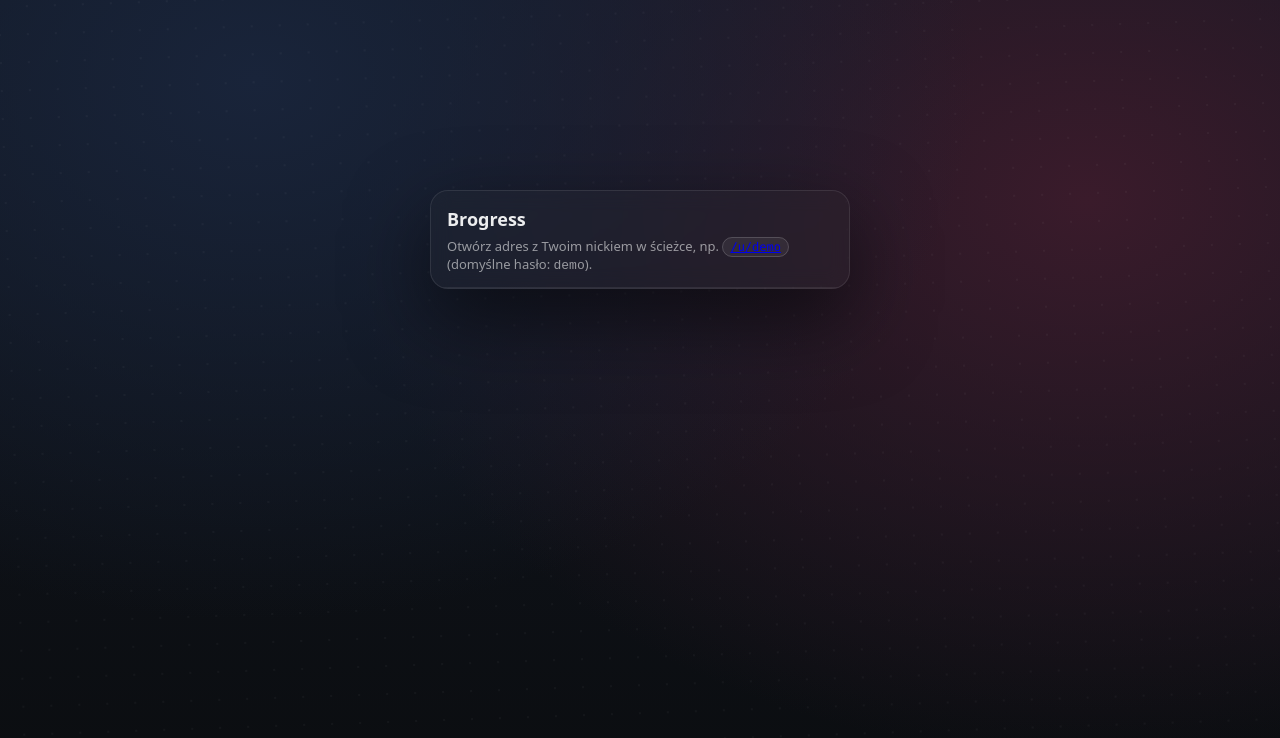
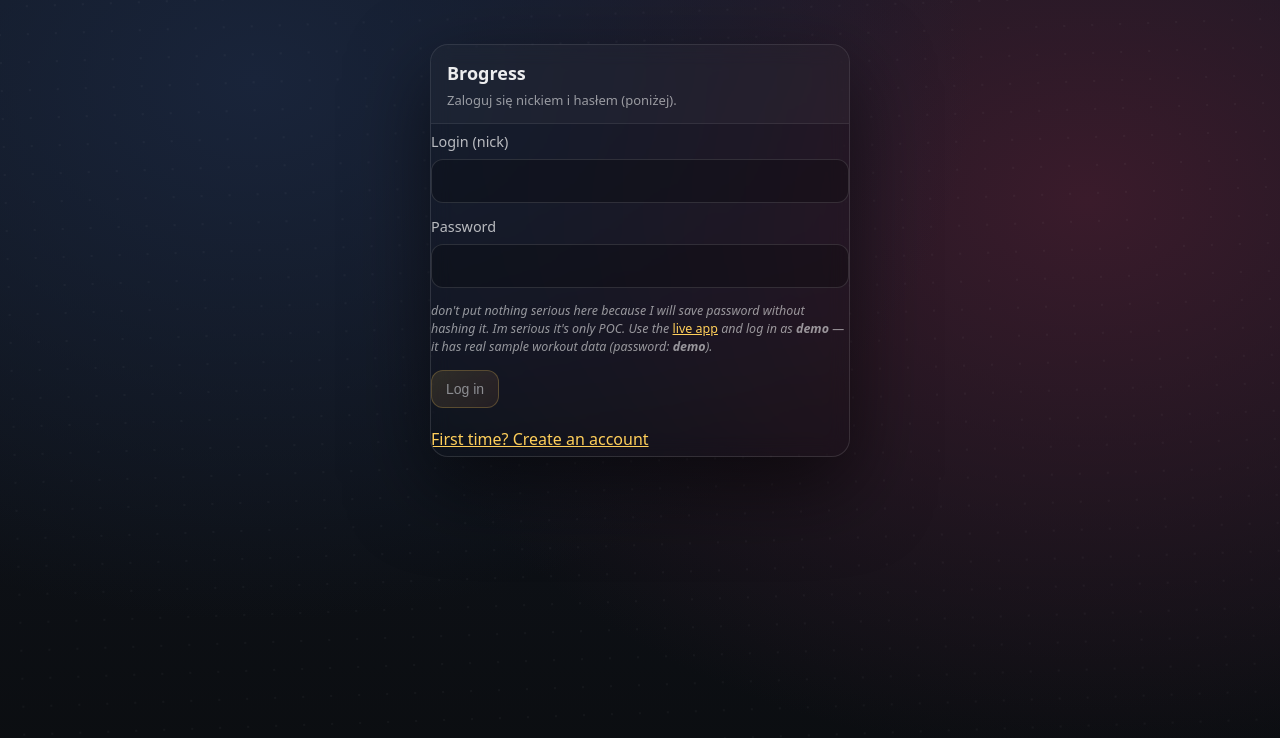
Before and after one commit to KarolPietryka/brogress_F, a React (Vite) app in the folder fe/: page / in a window 1280 px wide. Shown: the top 738 px of the page. Built offline with nearby package versions, Linux system fonts and the light colour scheme; no server answers.

Commit message:
[Add]Add login to login page

```diff
--- a/fe/src/EntryHome.jsx
+++ b/fe/src/EntryHome.jsx
@@ -1,23 +1,18 @@
 import React from "react";
-import { Link } from "react-router-dom";
+import { useNavigate } from "react-router-dom";
+import { LoginGate } from "./LoginGate.jsx";
+import { saveAuthToStorage } from "./authStorage.js";
 
 export function EntryHome() {
+  const navigate = useNavigate();
+
   return (
-    <main className="app app--entry">
-      <section className="content content--entry">
-        <div className="panel">
-          <div className="panel-head">
-            <h1 className="panel-title">Brogress</h1>
-            <p className="panel-hint">
-              Otwórz adres z Twoim nickiem w ścieżce, np.{" "}
-              <Link to="/u/demo" className="pill">
-                /u/demo
-              </Link>{" "}
-              (domyślne hasło: <code>demo</code>).
-            </p>
-          </div>
-        </div>
-      </section>
-    </main>
+    <LoginGate
+      initialNick=""
+      onLoggedIn={(t, nick) => {
+        saveAuthToStorage(t, nick);
+        navigate(`/u/${encodeURIComponent(nick)}`, { replace: true });
+      }}
+    />
   );
 }
--- a/fe/src/LoginGate.jsx
+++ b/fe/src/LoginGate.jsx
@@ -1,17 +1,23 @@
-import React, { useState } from "react";
+import React, { useEffect, useState } from "react";
 import { authRequest } from "./authClient.js";
 
-export function LoginGate({ nick, onLoggedIn }) {
+export function LoginGate({ initialNick = "", onLoggedIn }) {
+  const [nick, setNick] = useState(initialNick.trim());
   const [password, setPassword] = useState("");
   const [error, setError] = useState("");
   const [busy, setBusy] = useState(false);
   const [mode, setMode] = useState("login");
 
+  // Keep form in sync when opening a /u/:nick link (bookmark / deep link)
+  useEffect(() => {
+    setNick(initialNick.trim());
+  }, [initialNick]);
+
   async function submitLogin() {
     setError("");
     setBusy(true);
     try {
-      const result = await authRequest("login", { nick, password });
+      const result = await authRequest("login", { nick: nick.trim(), password });
       if (!result.ok) {
         setError(
           result.status === 401
@@ -30,7 +36,7 @@ export function LoginGate({ nick, onLoggedIn }) {
     setError("");
     setBusy(true);
     try {
-      const result = await authRequest("register", { nick, password });
+      const result = await authRequest("register", { nick: nick.trim(), password });
       if (!result.ok) {
         setError(
           result.status === 409
@@ -45,28 +51,37 @@ export function LoginGate({ nick, onLoggedIn }) {
     }
   }
 
+  const trimmedNick = nick.trim();
+  const canSubmit = !busy && trimmedNick && password;
+
   return (
     <main className="app app--entry">
       <section className="content content--entry">
         <div className="panel auth-panel">
           <div className="panel-head">
             <h1 className="panel-title">Brogress</h1>
-            <p className="panel-hint">
-              Add <code>/u/your-login</code> to the URL to log in to your account.
-            </p>
-            <p className="panel-hint">
-              Nick from URL: <strong>{nick || "—"}</strong>
-            </p>
+            <p className="panel-hint">Zaloguj się nickiem i hasłem (poniżej).</p>
           </div>
           <form
             className="auth-form"
             onSubmit={(e) => {
               e.preventDefault();
-              if (busy || !password) return;
+              if (!canSubmit) return;
               if (mode === "register") void submitRegister();
               else void submitLogin();
             }}
           >
+            <label className="auth-label">
+              Login (nick)
+              <input
+                className="auth-input"
+                type="text"
+                autoComplete="username"
+                value={nick}
+                onChange={(e) => setNick(e.target.value)}
+                disabled={busy}
+              />
+            </label>
             <label className="auth-label">
               Password
               <input
@@ -80,20 +95,21 @@ export function LoginGate({ nick, onLoggedIn }) {
             </label>
             <p className="auth-poc-warning" role="note">
               don&apos;t put nothing serious here because I will save password without hashing it. Im serious
-              it&apos;s only POC. Go to{" "}
+              it&apos;s only POC. Use the{" "}
               <a
-                href="https://brogress-f.onrender.com/u/kapiet"
+                href="https://brogress-f.onrender.com/"
                 target="_blank"
                 rel="noopener noreferrer"
                 className="auth-poc-warning-link"
               >
-                https://brogress-f.onrender.com/u/kapiet
+                live app
               </a>{" "}
-              if you want to see some data (password: kapiet)
+              and log in as <strong>demo</strong> — it has real sample workout data (password:{" "}
+              <strong>demo</strong>).
             </p>
             {error ? <div className="errorText">{error}</div> : null}
             <div className="auth-actions">
-              <button className="btn primary" type="submit" disabled={busy || !password}>
+              <button className="btn primary" type="submit" disabled={!canSubmit}>
                 {busy ? "…" : mode === "register" ? "Create account" : "Log in"}
               </button>
             </div>
--- a/fe/src/UserAppShell.jsx
+++ b/fe/src/UserAppShell.jsx
@@ -1,39 +1,44 @@
 import React, { useCallback, useEffect, useState } from "react";
-import { Link, useParams } from "react-router-dom";
+import { Link, useNavigate, useParams } from "react-router-dom";
 import { BrogressWorkspace } from "./BrogressWorkspace.jsx";
 import { LoginGate } from "./LoginGate.jsx";
-
-const STORAGE_TOKEN = "brogress_token";
-const STORAGE_NICK = "brogress_nick";
+import {
+  clearAuthFromStorage,
+  readAuthFromStorage,
+  saveAuthToStorage,
+} from "./authStorage.js";
 
 export function UserAppShell() {
   const { nick: nickParam } = useParams();
+  const navigate = useNavigate();
   const decodedNick = decodeURIComponent(nickParam || "").trim();
   const [token, setToken] = useState(null);
   const [ready, setReady] = useState(false);
 
   useEffect(() => {
-    const t = sessionStorage.getItem(STORAGE_TOKEN);
-    const n = sessionStorage.getItem(STORAGE_NICK);
-    if (t && n && n.toLowerCase() === decodedNick.toLowerCase()) {
-      setToken(t);
+    const stored = readAuthFromStorage();
+    if (stored && stored.nick.toLowerCase() === decodedNick.toLowerCase()) {
+      setToken(stored.token);
     } else {
-      sessionStorage.removeItem(STORAGE_TOKEN);
-      sessionStorage.removeItem(STORAGE_NICK);
+      clearAuthFromStorage();
       setToken(null);
     }
     setReady(true);
   }, [decodedNick]);
 
-  const saveAuth = useCallback((t, canonicalNick) => {
-    sessionStorage.setItem(STORAGE_TOKEN, t);
-    sessionStorage.setItem(STORAGE_NICK, canonicalNick);
-    setToken(t);
-  }, []);
+  const saveAuth = useCallback(
+    (t, canonicalNick) => {
+      saveAuthToStorage(t, canonicalNick);
+      setToken(t);
+      if (canonicalNick.toLowerCase() !== decodedNick.toLowerCase()) {
+        navigate(`/u/${encodeURIComponent(canonicalNick)}`, { replace: true });
+      }
+    },
+    [decodedNick, navigate]
+  );
 
   const clearAuth = useCallback(() => {
-    sessionStorage.removeItem(STORAGE_TOKEN);
-    sessionStorage.removeItem(STORAGE_NICK);
+    clearAuthFromStorage();
     setToken(null);
   }, []);
 
@@ -52,7 +57,7 @@ export function UserAppShell() {
     );
   }
   if (!token) {
-    return <LoginGate nick={decodedNick} onLoggedIn={saveAuth} />;
+    return <LoginGate initialNick={decodedNick} onLoggedIn={saveAuth} />;
   }
   return (
     <BrogressWorkspace
--- /dev/null
+++ b/fe/src/authStorage.js
@@ -0,0 +1,19 @@
+export const STORAGE_TOKEN = "brogress_token";
+export const STORAGE_NICK = "brogress_nick";
+
+export function saveAuthToStorage(token, nick) {
+  localStorage.setItem(STORAGE_TOKEN, token);
+  localStorage.setItem(STORAGE_NICK, nick);
+}
+
+export function clearAuthFromStorage() {
+  localStorage.removeItem(STORAGE_TOKEN);
+  localStorage.removeItem(STORAGE_NICK);
+}
+
+export function readAuthFromStorage() {
+  const token = localStorage.getItem(STORAGE_TOKEN);
+  const nick = localStorage.getItem(STORAGE_NICK);
+  if (!token || !nick) return null;
+  return { token, nick };
+}
```
